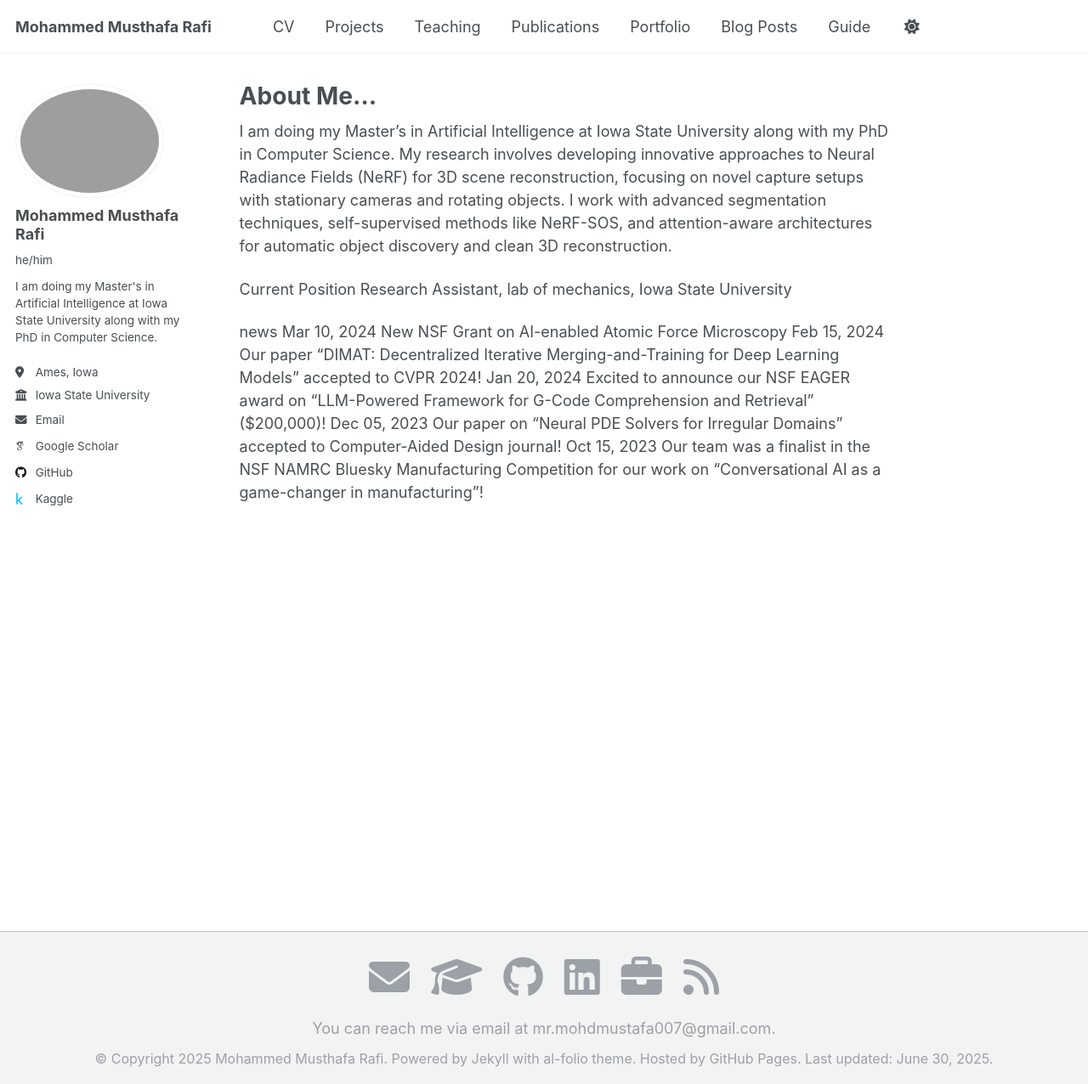
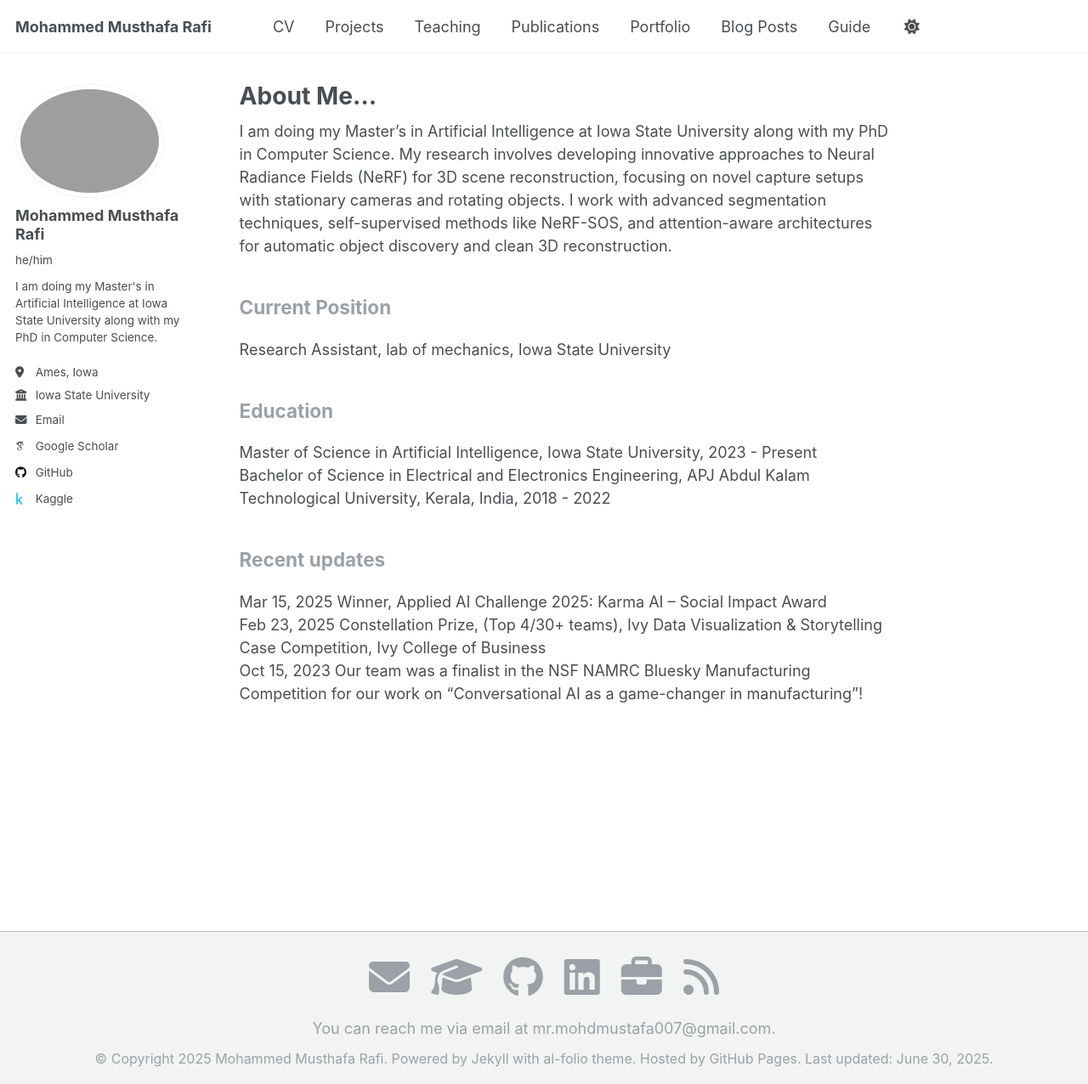
Before and after one commit to itsMustafamr/itsmustafamr.github.io, a Jekyll site: the page built from _pages/about.md, in a window 1280 px wide and 1276 px high. Shown: the whole window at 85% size. Built offline with Jekyll 4.4.1, drawn with Linux system fonts in a browser that asks for light colours; some web fonts are replaced.

Commit message:
added Recent updates section with updated homepage

```diff
--- a/_pages/about.md
+++ b/_pages/about.md
@@ -9,22 +9,24 @@ redirect_from:
 ---
 
 
-
-
-
-
 I am doing my Master's in Artificial Intelligence at Iowa State University along with my PhD in Computer Science. My research involves developing innovative approaches to Neural Radiance Fields (NeRF) for 3D scene reconstruction, focusing on novel capture setups with stationary cameras and rotating objects. I work with advanced segmentation techniques, self-supervised methods like NeRF-SOS, and attention-aware architectures for automatic object discovery and clean 3D reconstruction.
 
 
-Current Position
+## Current Position
 Research Assistant, lab of mechanics, Iowa State University
+## Education
+Master of Science in Artificial Intelligence, Iowa State University, 2023 - Present
+Bachelor of Science in Electrical and Electronics Engineering, APJ Abdul Kalam Technological University, Kerala, India, 2018 - 2022
 
-news
-Mar 10, 2024	New NSF Grant on AI-enabled Atomic Force Microscopy
-Feb 15, 2024	Our paper “DIMAT: Decentralized Iterative Merging-and-Training for Deep Learning Models” accepted to CVPR 2024!
-Jan 20, 2024	Excited to announce our NSF EAGER award on “LLM-Powered Framework for G-Code Comprehension and Retrieval” ($200,000)!
-Dec 05, 2023	Our paper on “Neural PDE Solvers for Irregular Domains” accepted to Computer-Aided Design journal!
-Oct 15, 2023	Our team was a finalist in the NSF NAMRC Bluesky Manufacturing Competition for our work on “Conversational AI as a game-changer in manufacturing”!
+
+## Recent updates
+<!-- Mar 10, 2024	New NSF Grant on AI-enabled Atomic Force Microscopy
+Feb 15, 2024	Our paper "DIMAT: Decentralized Iterative Merging-and-Training for Deep Learning Models" accepted to CVPR 2024!
+Jan 20, 2024	Excited to announce our NSF EAGER award on "LLM-Powered Framework for G-Code Comprehension and Retrieval" ($200,000)!
+Dec 05, 2023	Our paper on "Neural PDE Solvers for Irregular Domains" accepted to Computer-Aided Design journal! -->
+Mar 15, 2025  Winner, Applied AI Challenge 2025: Karma AI – Social Impact Award
+Feb 23, 2025  Constellation Prize, (Top 4/30+ teams), Ivy Data Visualization & Storytelling Case Competition, Ivy College of Business
+Oct 15, 2023	Our team was a finalist in the NSF NAMRC Bluesky Manufacturing Competition for our work on "Conversational AI as a game-changer in manufacturing"!
 <!--
 This is the front page of a website that is powered by the [Academic Pages template](https://github.com/academicpages/academicpages.github.io) and hosted on GitHub pages. [GitHub pages](https://pages.github.com) is a free service in which websites are built and hosted from code and data stored in a GitHub repository, automatically updating when a new commit is made to the repository. This template was forked from the [Minimal Mistakes Jekyll Theme](https://mmistakes.github.io/minimal-mistakes/) created by Michael Rose, and then extended to support the kinds of content that academics have: publications, talks, teaching, a portfolio, blog posts, and a dynamically-generated CV. You can fork [this template](https://github.com/academicpages/academicpages.github.io) right now, modify the configuration and markdown files, add your own PDFs and other content, and have your own site for free, with no ads! -->
 
```
